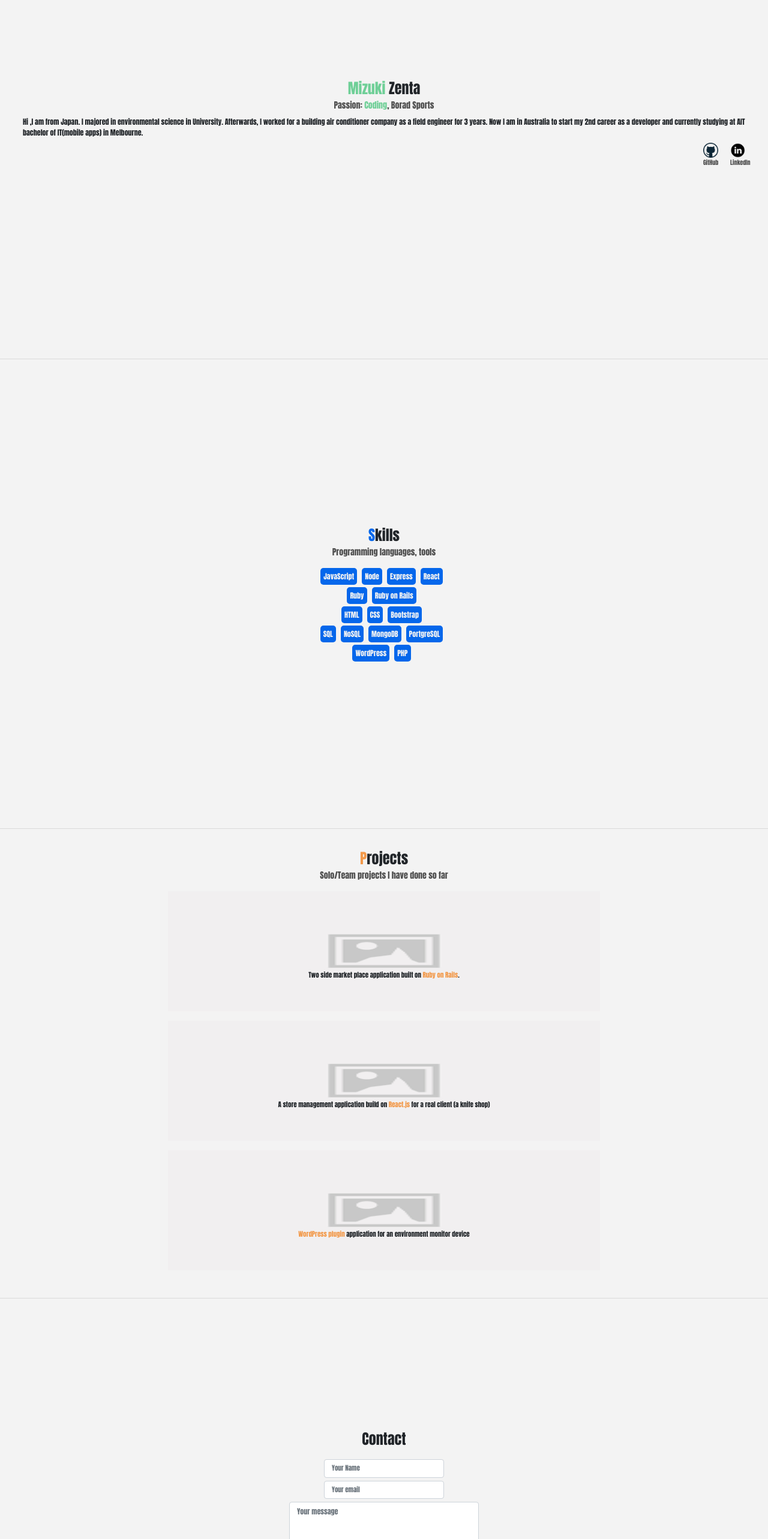
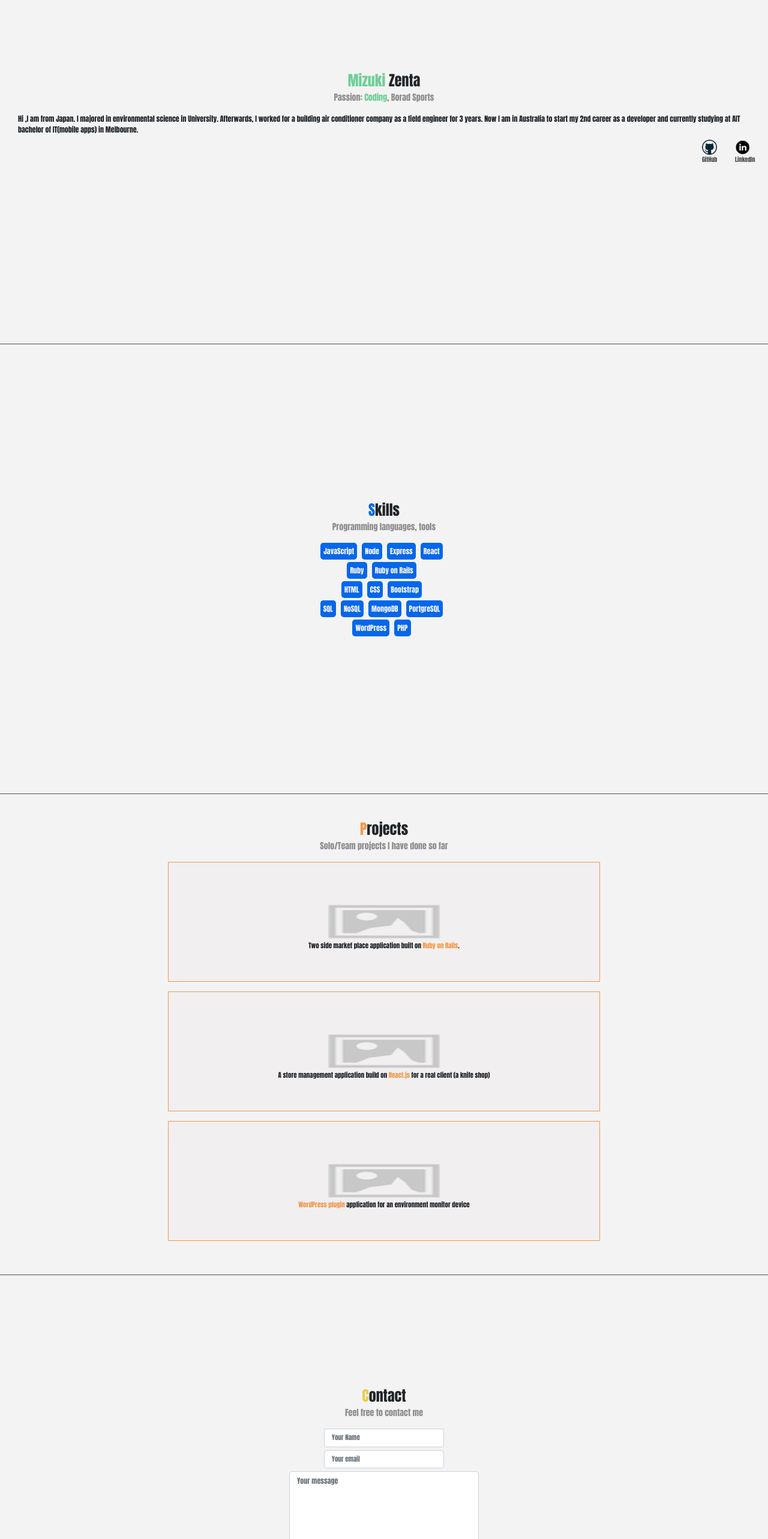
Before and after one commit to MizukiZ/New-Portfolio, a React (Create React App) app: page / in a window 1280 px wide. Shown: the part 226-2792 px from the top of the page at 60% size. Built offline with nearby package versions, Linux system fonts and the light colour scheme.

Commit message:
some improvements for the size

```diff
--- a/src/App.css
+++ b/src/App.css
@@ -31,6 +31,7 @@
   display: flex;
   justify-content: center;
   align-items: center;
+  border-bottom: 1px solid #4f4f4f;
 }
 
 .about-title {
@@ -42,7 +43,7 @@
 }
 
 .sub-title {
-  color: #4f4f4f;
+  color: #8f8f8f;
   font-size: 14px;
 }
 
@@ -69,6 +70,7 @@
   display: flex;
   justify-content: center;
   align-items: center;
+  border-bottom: 1px solid #4f4f4f;
 }
 
 .skill-title {
@@ -103,6 +105,11 @@
   display: flex;
   justify-content: center;
   align-items: center;
+  border-bottom: 1px solid #4f4f4f;
+}
+
+.project-subWrap {
+  margin: 40px 0;
 }
 
 .project-title {
@@ -124,6 +131,7 @@
   width: 90%;
   height: 200px;
   position: relative;
+  border: 1px solid #f2994a;
 }
 
 .project-item img {
@@ -155,6 +163,10 @@
   font-size: 24px;
 }
 
+.contact-wrap span {
+  color: #f2c94c;
+}
+
 .contactForm input {
   width: 200px;
   margin: 5px auto;
@@ -166,10 +178,8 @@
 }
 
 .contactForm button {
-  background: #6fcf97;
-  font-size: 11px;
+  background: #f2c94c;
   float: right;
-  padding: 2px 7px;
 }
 
 /* responsive design */
--- a/src/App.js
+++ b/src/App.js
@@ -31,11 +31,8 @@ class App extends Component {
           contactTop={contactTop}
         />
         <AboutMe />
-        <hr className="mt-3" />
         <Skill />
-        <hr className="mt-3" />
         <Project />
-        <hr className="mt-3" />
         <Contact />
       </div>
     )
@@ -54,20 +51,16 @@ class App extends Component {
     const bodyRect = document.body.getBoundingClientRect()
     const aboutTop =
       document.querySelector(".about-wrap").getBoundingClientRect().top -
-      bodyRect.top -
-      50
+      bodyRect.top
     const skillTop =
       document.querySelector(".skill-wrap").getBoundingClientRect().top -
-      bodyRect.top -
-      50
+      bodyRect.top
     const projectTop =
       document.querySelector(".project-wrap").getBoundingClientRect().top -
-      bodyRect.top -
-      50
+      bodyRect.top
     const contactTop =
       document.querySelector(".contact-wrap").getBoundingClientRect().top -
-      bodyRect.top -
-      50
+      bodyRect.top
 
     this.setState({ aboutTop, skillTop, projectTop, contactTop })
   }
--- a/src/components/AboutMe.js
+++ b/src/components/AboutMe.js
@@ -2,13 +2,13 @@ import React from "react"
 
 function AboutMe({ position }) {
   return (
-    <div className="about-wrap text-center m-2">
+    <div className="about-wrap text-center ">
       <div className="about-subWrap">
         <div className="about-title">
           <span>Mizuki</span> Zenta
         </div>
 
-        <div className="sub-title mb-2">
+        <div className="sub-title mb-3">
           Passion: <span>Coding</span>, Borad Sports
         </div>
 
@@ -21,7 +21,7 @@ function AboutMe({ position }) {
         </div>
 
         <div className="icons-section mb-2">
-          <a href="https://github.com/MizukiZ" style={{ marginRight: "20px" }}>
+          <a href="https://github.com/MizukiZ" style={{ marginRight: "30px" }}>
             <img src="github.png" alt="gitLogo" height="25px" width="25px" />
             GitHub
           </a>
--- a/src/components/Contact.js
+++ b/src/components/Contact.js
@@ -4,9 +4,10 @@ function Contact({ position }) {
   return (
     <div className="contact-wrap text-center ">
       <div className="contact-subWrap">
-        <div className="contact-title mb-3">
+        <div className="contact-title">
           <span>C</span>ontact
         </div>
+        <div className="sub-title mb-3">Feel free to contact me</div>
 
         <form method="post" className="contactForm">
           <input type="hidden" name="form-name" value="contact" />
@@ -32,7 +33,9 @@ function Contact({ position }) {
             rows={10}
           />
 
-          <button type="submit">Send</button>
+          <button type="submit" className="btn">
+            Send
+          </button>
         </form>
       </div>
     </div>
--- a/src/components/Header.js
+++ b/src/components/Header.js
@@ -2,7 +2,7 @@ import React from "react"
 import jump from "jump.js"
 
 function onClickJump(place) {
-  jump(`.${place}-wrap`, { offset: -49 })
+  jump(`.${place}-wrap`, { offset: -50 })
 }
 
 function activeSection(
@@ -13,21 +13,21 @@ function activeSection(
   contactTop,
   section
 ) {
-  if (position < skillTop && section === "about") {
+  if (position < skillTop - 50 && section === "about") {
     return "active-color"
   } else if (
-    position >= skillTop &&
-    position < projectTop &&
+    position >= skillTop - 50 &&
+    position < projectTop - 50 &&
     section === "skill"
   ) {
     return "active-color"
   } else if (
-    position >= projectTop &&
-    position < contactTop - 2 &&
+    position >= projectTop - 50 &&
+    position < contactTop - 52 &&
     section === "project"
   ) {
     return "active-color"
-  } else if (position > contactTop - 2 && section === "contact") {
+  } else if (position > contactTop - 52 && section === "contact") {
     return "active-color"
   }
 }
--- a/src/components/Skill.js
+++ b/src/components/Skill.js
@@ -9,7 +9,7 @@ function Skill() {
     internship: ["WordPress", "PHP"]
   }
   return (
-    <div className="skill-wrap text-center m-2">
+    <div className="skill-wrap text-center">
       <div className="skill-subWtap">
         <div className="skill-title">
           <span>S</span>kills
```
